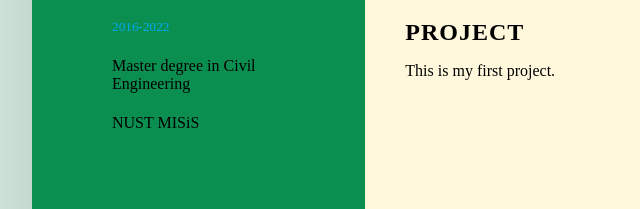
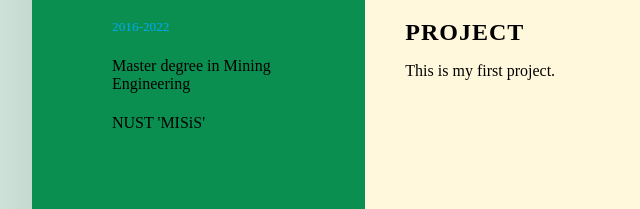
Before and after one commit to iliapanic/rsschool-cv, a plain HTML site: page index.html in a window 1280 px wide. Shown: the part 699-908 px from the top of the page, 93-733 px from the left. Drawn offline with Linux system fonts and the light colour scheme.

Commit message:
fix: add info to html&css

```diff
--- a/index.html
+++ b/index.html
@@ -45,8 +45,8 @@
                         <ul>
                             <li>
                                 <h5>2016-2022</h5>
-                                <h4>Master degree in Civil Engineering</h4>
-                                <h4>NUST MISiS</h4>
+                                <h4>Master degree in Mining Engineering</h4>
+                                <h4>NUST 'MISiS'</h4>
                             </li>
                         </ul>
                     </div>
```
